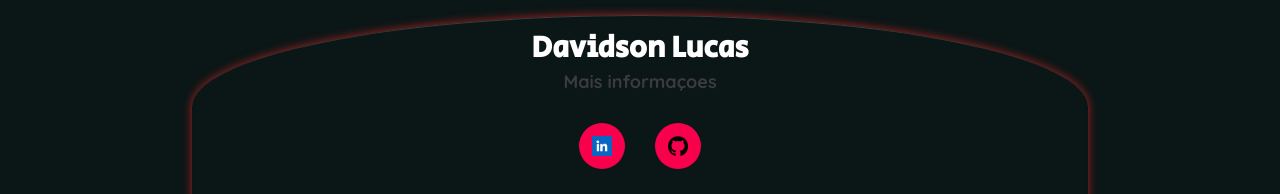
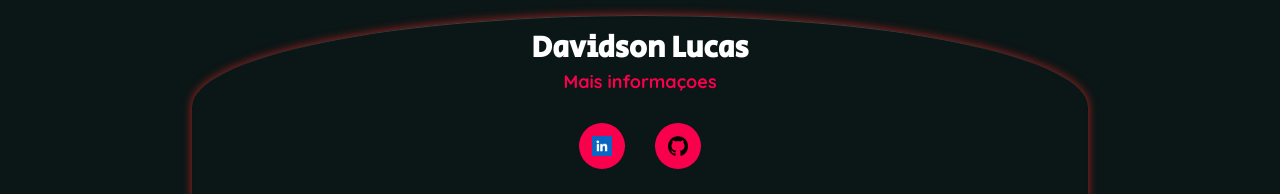
Before and after one commit to DavidsonLucas/meu-portifolio, a plain HTML site: page index.html in a window 1280 px wide. Shown: the part 2919-3113 px from the top of the page. Drawn offline with Linux system fonts and the light colour scheme.

Commit message:
color pargrafo footer

```diff
--- a/style.css
+++ b/style.css
@@ -371,7 +371,7 @@ footer h5 {
 }
 
 footer p {
-    color: #3c3c3c;
+    color: #f9004d;
     font-size: 18px;
     font-family: 'Quicksand', sans-serif;
     font-weight: 700;
```
